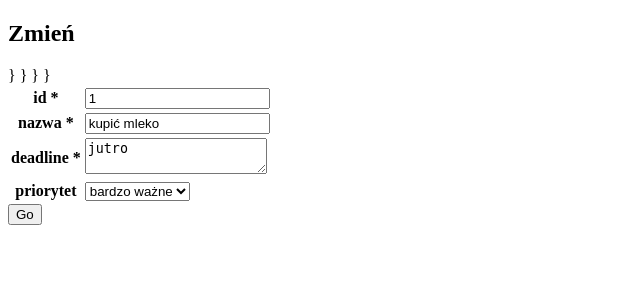
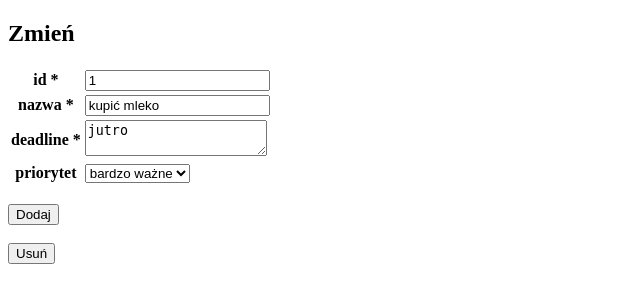
Before and after one commit to agatamartyna/todo_sql, a Flask app: page /todos/1/ in a window 1280 px wide. Shown: the top 303 px of the page, without its empty margins (0-640 px from the left). Run offline with Flask 2, Linux system fonts and the light colour scheme; data comes from the database, SQL or seed files in the repository; both versions use the stored data as it was before the commit.

Commit message:
adjust todo template

```diff
--- a/todo_sql/templates/todo.html
+++ b/todo_sql/templates/todo.html
@@ -9,14 +9,15 @@
     <form method="POST" action="/todos/{{ todo_id }}/">
         {{ form.hidden_tag() }}
         <table>
-            {% for field in form if field.widget.input_type != 'hidden' %}}
+            {% for field in form if field.widget.input_type != 'hidden' %}
                 <tr>
                     <th>{{ field.label }} {% if field.flags.required %}*{% endif %}</th>
                     <td>{{ field }}</td>
                 </tr>
             {% endfor %}
-        </table>
-        <input type="submit" value="Go">
-    </form>
+        </table><br>
+        <input type="submit" value="Dodaj">
+    </form><br>
+<a href="/todos/{{ todo_id }}/delete"><button>Usuń</button></a>
 </body>
 </html>
```
Also changed, not shown: todo_sql/database.db (deleted).
